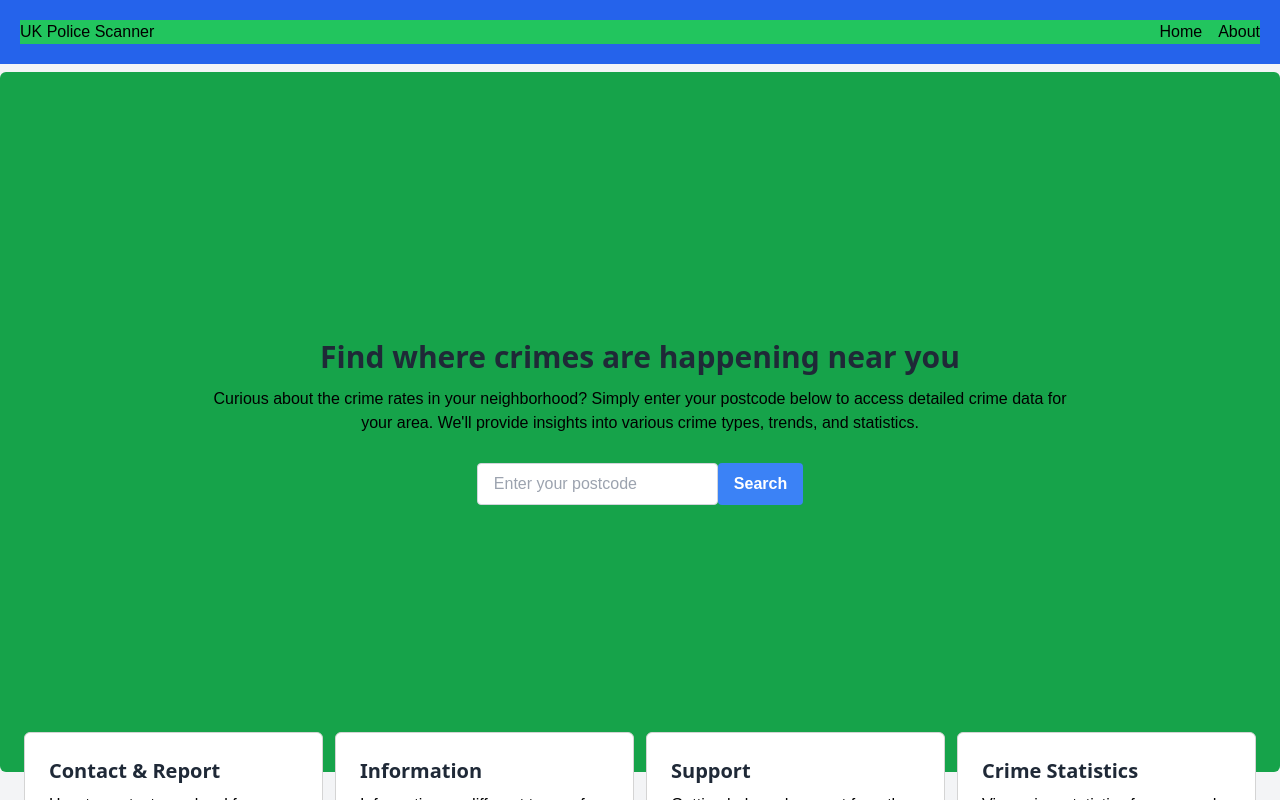
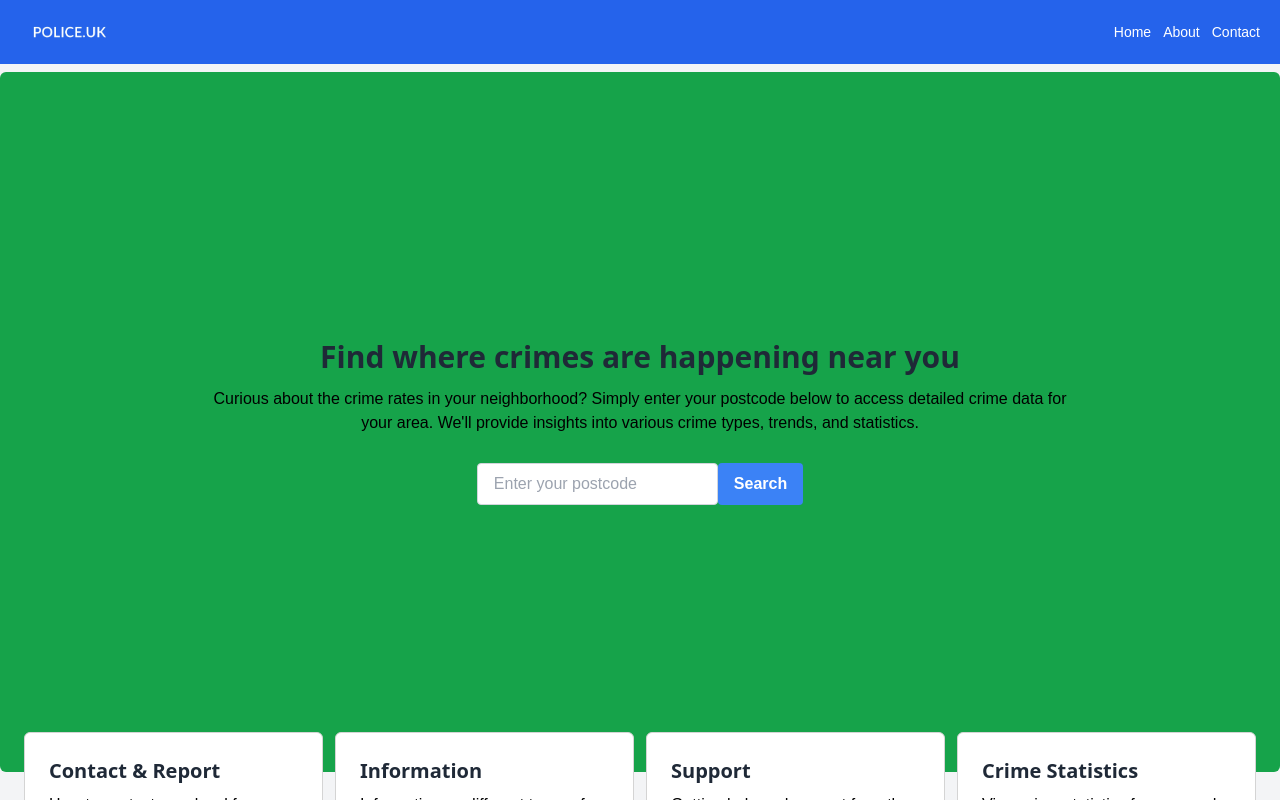
Before and after one commit to HeyEbb/police.uk, a Next.js app: page / in a window 1280 px wide. Shown: the top 800 px of the page. Built offline with nearby package versions, Linux system fonts and the light colour scheme.

Commit message:
💄 Add sider for smaller screens

```diff
--- a/app/[components]/Footer.tsx
+++ b/app/[components]/Footer.tsx
@@ -2,7 +2,7 @@ export default function Footer() {
     return (
         <footer>
             <div className="flex justify-center items-center h-16 bg-gray-800 text-white mt-10">
-                <p>&copy; 2024 Ellis Collinson</p>
+                <p>&copy; 2024 HeyEbb</p>
             </div>
         </footer>
     )
--- a/app/[components]/Header.tsx
+++ b/app/[components]/Header.tsx
@@ -1,26 +1,86 @@
+"use client";
+
+import { useState } from "react";
 import Logo from "../src/img/puk-logo.png";
 import Image from "next/image";
+import { LuMenu, LuX } from "react-icons/lu";
+
+// styles
+import header from "../sass/header/header.module.scss";
 
 export default function Header() {
+  /* --------------------------------- states --------------------------------- */
+  const [siderOpen, setSiderOpen] = useState(false);
+
+  const navigationData = [
+    {
+      id: 1,
+      name: "Home",
+      link: "/",
+    },
+    {
+      id: 2,
+      name: "About",
+      link: "/about",
+    },
+    {
+      id: 3,
+      name: "Contact",
+      link: "/contact",
+    },
+  ];
+
+  /* --------------------------------- markup --------------------------------- */
   return (
     <>
       {/* container */}
       <section className="w-full bg-blue-600 flex justify-center items-center px-5 h-16">
-        <span className="core-container bg-green-500 flex justify-between ">
-          <span>UK Police Scanner</span>
-          {/* <Image
+        <span className="core-container flex justify-between items-center">
+          <Image
             className="p-3"
             src={Logo}
             alt="logo"
             width={100}
             height={100}
-          /> */}
-          <nav className="flex gap-4 ">
-            <a href="/">Home</a>
-            <a href="/about">About</a>
-          </nav>
+          />
+          <span className="flex">
+            <LuMenu
+              className={header.icon}
+              onClick={() => setSiderOpen(!siderOpen)}
+            />
+            <nav className={header.navigation}>
+              {navigationData.map((item) => (
+                <a key={item.id} href={item.link}>
+                  {item.name}
+                </a>
+              ))}
+            </nav>
+          </span>
         </span>
       </section>
+
+      {/* sidebar */}
+      {siderOpen && (
+        <section className="bg-gray-800 absolute left-0 h-[100vh] w-80">
+          {/* header of siderbar */}
+          <div className=" w-full flex justify-between p-3">
+            <h3 className="text-white mb-0">Sidebar title here</h3>
+            <LuX
+              className={header.closeIcon}
+              onClick={() => setSiderOpen(false)}
+            />
+          </div>
+          <hr/>
+          {/* pages */}
+          <nav className="flex flex-col m-3 gap-1">
+            {navigationData.map((item) => (
+              <a key={item.id} href={item.link} className={header.mobileItem}>
+                {item.name}
+              </a>
+            ))}
+          </nav>
+        </section>
+      )}
     </>
   );
 }
--- /dev/null
+++ b/app/sass/header/header.module.scss
@@ -0,0 +1,15 @@
+.icon {
+    @apply text-white text-2xl md:hidden cursor-pointer hover:transform hover:scale-110 duration-300
+}
+
+.navigation {
+    @apply hidden md:flex md:gap-3 text-white text-sm
+}
+
+.closeIcon {
+    @apply text-white text-2xl cursor-pointer
+}
+
+.mobileItem {
+    @apply text-white text-base cursor-pointer p-1 hover:bg-indigo-400 rounded
+}
--- a/package.json
+++ b/package.json
@@ -12,6 +12,7 @@
     "next": "^14.2.14",
     "react": "^18",
     "react-dom": "^18",
+    "react-icons": "^5.3.0",
     "sass": "^1.79.4"
   },
   "devDependencies": {
```
Also changed, not shown: 1 other file (tests, documents, lock files or other folders).
